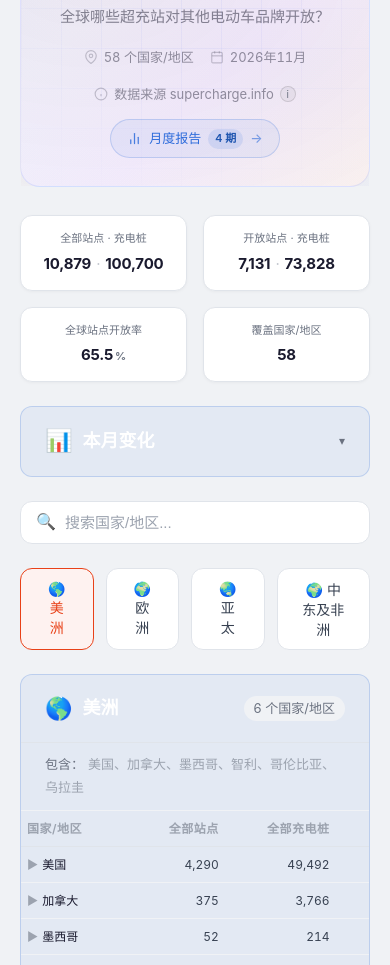
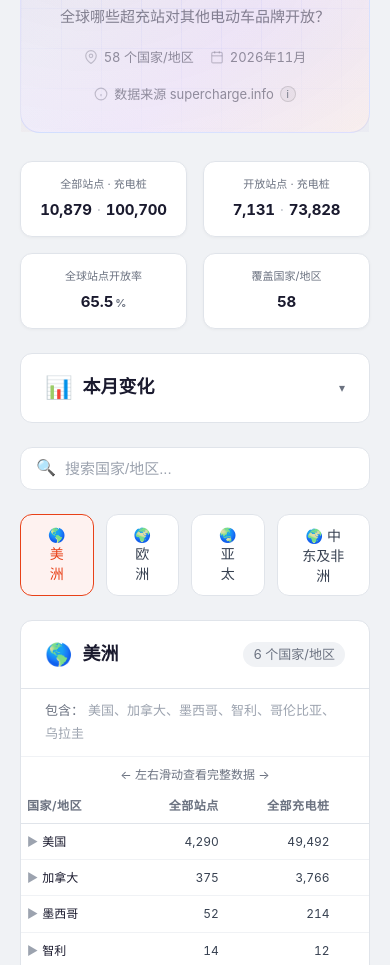
Before and after one commit to pingshanfloyd/tesla-supercharger-preview, a plain HTML site: page index.html in a window 390 px wide. Shown: the part 133-1098 px from the top of the page. Drawn offline with Linux system fonts and the light colour scheme.

Commit message:
revert: 主页回滚至 24408ba292（今早版本），撤销今日 reports 入口与区域样式调整

```diff
--- a/index.html
+++ b/index.html
@@ -98,8 +98,8 @@ body {
 .sub-tooltip li::before { content: '· '; color: #4a4a6a; }
 .stats-row { display: grid; grid-template-columns: repeat(4, 1fr); gap: 16px; margin-bottom: 24px; }
 .stat-card { background: #141420; border: 1px solid #1e1e30; border-radius: 12px; padding: 20px; text-align: center; }
-.stat-card .label { color: #6a6a8a; font-size: 13px; margin-bottom: 6px; }
-.stat-card .value { font-size: 20px; font-weight: 700; color: #fff; white-space: nowrap; letter-spacing: -0.2px; }
+.stat-card .label { color: #8a8aa8; font-size: 13px; margin-bottom: 6px; }
+.stat-card .value { font-size: 20px; font-weight: 700; color: #fff; white-space: nowrap; letter-spacing: -0.2px; font-variant-numeric: tabular-nums; }
 .stat-card .value.orange { color: #e84118; }
 .stat-card .value.green { color: #00d2d3; }
 .stat-card .value.blue { color: #54a0ff; }
@@ -114,7 +114,7 @@ body {
 .changes-section details[open] summary { border-bottom-color: #1e1e30; }
 .changes-section summary .icon { font-size: 22px; }
 .changes-section summary h2 { font-size: 18px; font-weight: 600; color: #fff; flex: 1; }
-.changes-section summary .toggle-hint { font-size: 12px; color: #4a4a6a; transition: transform 0.2s; }
+.changes-section summary .toggle-hint { font-size: 12px; color: #8a8aa8; transition: transform 0.2s; }
 .changes-section details[open] summary .toggle-hint { transform: rotate(180deg); }
 .changes-body { padding: 20px 24px; }
 .change-group { margin-bottom: 16px; }
@@ -126,14 +126,14 @@ body {
 .region-header { padding: 16px 24px; display: flex; align-items: center; gap: 10px; border-bottom: 1px solid #1e1e30; flex-wrap: wrap; }
 .region-header .icon { font-size: 22px; }
 .region-header h2 { font-size: 18px; font-weight: 600; color: #fff; }
-.region-header .count { margin-left: auto; background: #1e1e30; color: #8a8ab0; padding: 2px 10px; border-radius: 20px; font-size: 13px; }
+.region-header .count { margin-left: auto; background: #1e1e30; color: #8a8ab0; padding: 2px 10px; border-radius: 20px; font-size: 13px; font-variant-numeric: tabular-nums; }
 .region-countries { padding: 10px 24px; color: #6a6a8a; font-size: 13px; border-bottom: 1px solid #12121e; line-height: 1.8; }
 .region-countries span { color: #8a8ab0; margin-right: 4px; }
 .table-scroll { overflow-x: auto; -webkit-overflow-scrolling: touch; }
 .table-scroll::-webkit-scrollbar { height: 6px; }
 .table-scroll::-webkit-scrollbar-thumb { background: #33334a; border-radius: 3px; }
 .data-table { width: 100%; border-collapse: collapse; }
-.data-table th { text-align: left; padding: 12px 20px; color: #6a6a8a; font-size: 12px; font-weight: 600; text-transform: uppercase; letter-spacing: 0.5px; border-bottom: 1px solid #1e1e30; }
+.data-table th { text-align: left; padding: 12px 20px; color: #8a8aa8; font-size: 12px; font-weight: 600; text-transform: uppercase; letter-spacing: 0.5px; border-bottom: 1px solid #1e1e30; }
 .data-table th:first-child { min-width: 5.5em; }
 .data-table td { padding: 10px 20px; font-size: 14px; border-bottom: 1px solid #12121e; }
 .data-table th { white-space: nowrap; }
@@ -150,11 +150,15 @@ body {
 .pct-bar.mid { background: linear-gradient(90deg, #54a0ff, #2e86de); }
 .pct-bar.low { background: linear-gradient(90deg, #feca57, #ff9f43); }
 .pct-bar.very-low { background: linear-gradient(90deg, #ff6b6b, #ee5a24); }
-.pct-val { min-width: 48px; text-align: right; font-size: 13px; font-weight: 600; }
+.pct-val { min-width: 48px; text-align: right; font-size: 13px; font-weight: 600; font-variant-numeric: tabular-nums; }
 .pct-val.high { color: #00d2d3; }
 .pct-val.mid { color: #54a0ff; }
 .pct-val.low { color: #feca57; }
 .pct-val.very-low { color: #ff6b6b; }
+[data-theme="light"] .pct-val.high { color: #007f80; }
+[data-theme="light"] .pct-val.mid { color: #1a6fd4; }
+[data-theme="light"] .pct-val.low { color: #8a5e00; }
+[data-theme="light"] .pct-val.very-low { color: #d63031; }
 .full-row td { background: #0d1a0d; }
 .full-row .country { color: #00d2d3; }
 .footer { text-align: center; padding: 30px 20px; color: #4a4a6a; font-size: 13px; line-height: 1.8; max-width: 820px; margin: 0 auto; box-sizing: border-box; overflow-wrap: break-word; word-break: break-word; }
@@ -162,13 +166,13 @@ body {
 .footer a:hover { text-decoration: underline; }
 .footer-legal { padding-top: 0; text-align: left; color: #5a5a7a; font-size: 11.5px; line-height: 1.7; }
 .footer-legal p { margin: 5px 0; }
-.footer-base { margin-top: 14px; padding-top: 12px; border-top: 1px solid #1e1e30; color: #4a4a6a; font-size: 12px; }
-.footer-base a { color: #4a4a6a; }
+.footer-base { margin-top: 14px; padding-top: 12px; border-top: 1px solid #1e1e30; color: #8a8aa8; font-size: 12px; }
+.footer-base a { color: #8a8aa8; }
 [data-theme="light"] .footer { color: #9ca3af; }
 [data-theme="light"] .footer a { color: #2e6cdb; }
 [data-theme="light"] .footer-legal { color: #6b7280; }
-[data-theme="light"] .footer-base { border-top-color: #e4e7ec; color: #9ca3af; }
-[data-theme="light"] .footer-base a { color: #6b7280; }
+[data-theme="light"] .footer-base { border-top-color: #e4e7ec; color: #5f6673; }
+[data-theme="light"] .footer-base a { color: #5f6673; }
 .data-table tr.country-row { cursor: pointer; }
 .data-table tr.country-row:hover { background: #1a1a28; }
 .data-table tr.country-row td .expand-arrow { display: inline-block; transition: transform 0.2s; margin-right: 4px; font-size: 12px; color: #6a6a8a; }
@@ -280,36 +284,39 @@ body {
 .data-table th.sortable:hover { color: #fff; }
 .data-table th.sortable.sort-active { color: #54a0ff; }
 .data-table th .sort-arrow { font-size: 12px; margin-left: 4px; display: inline; }
-/* 月度报告 CTA（banner 内） */
-.reports-cta {
-    display: flex; align-items: center; justify-content: center; gap: 7px;
-    width: fit-content; margin: 18px auto 0;
-    padding: 9px 18px; border-radius: 24px;
-    background: rgba(84, 160, 255, 0.09);
-    border: 1px solid rgba(84, 160, 255, 0.22);
-    color: #8ab8ff; font-size: 13.5px; font-weight: 500;
-    text-decoration: none; transition: background .18s, border-color .18s, transform .18s;
-}
-.reports-cta:hover {
-    background: rgba(84, 160, 255, 0.17);
-    border-color: rgba(84, 160, 255, 0.45);
-    transform: translateY(-1px);
-}
-.reports-cta svg { width: 15px; height: 15px; opacity: 0.85; }
-.reports-cta .cta-badge {
-    font-size: 11px; font-weight: 600; padding: 1px 7px; border-radius: 20px;
-    background: rgba(84, 160, 255, 0.18); color: #a8ccff;
-    font-variant-numeric: tabular-nums;
-}
-.reports-cta .cta-arrow { opacity: 0.6; transition: transform .18s, opacity .18s; }
-.reports-cta:hover .cta-arrow { opacity: 1; transform: translateX(2px); }
+.archive-section { background: #141420; border: 1px solid #1e1e30; border-radius: 12px; margin-bottom: 20px; overflow: hidden; padding: 20px 24px; }
+.archive-section h3 { color: #fff; font-size: 16px; margin-bottom: 12px; }
+.archive-list { list-style: none; }
+.archive-list li { padding: 6px 0; font-size: 14px; }
+.archive-list li a { color: #54a0ff; text-decoration: none; }
+.archive-list li a:hover { text-decoration: underline; }
+.archive-list .arch-stats { color: #8a8aa8; font-size: 13px; margin-left: 8px; font-variant-numeric: tabular-nums; }
 @media (max-width: 900px) {
     .stats-row { grid-template-columns: repeat(2, 1fr); }
 }
 
 @media (max-width: 768px) {
     .table-scroll .data-table { min-width: 660px; }
+    /* 横向滚动时首列（国家/地区）固定，避免滚到右侧后丢失行坐标 */
+    .table-scroll .data-table th:first-child,
+    .table-scroll .data-table td:first-child {
+        position: sticky; left: 0; z-index: 2;
+        background: #141420; box-shadow: 1px 0 0 #1e1e30;
+    }
+    .table-scroll .data-table tbody tr:hover td:first-child { background: #1a1a28; }
+    .table-scroll .data-table .full-row td:first-child { background: #0d1a0d; }
+    [data-theme="light"] .table-scroll .data-table th:first-child,
+    [data-theme="light"] .table-scroll .data-table td:first-child {
+        background: #fff; box-shadow: 1px 0 0 #e0e4ea;
+    }
+    [data-theme="light"] .table-scroll .data-table tbody tr:hover td:first-child { background: #f8f9fb; }
+    [data-theme="light"] .table-scroll .data-table .full-row td:first-child { background: #ecfdf5; }
 }
+
+/* 窄屏表格横向滚动提示：容器内宽 < 表格 min-width(660px) 时表格必然溢出 */
+.scroll-hint { display: none; text-align: center; font-size: 12px; line-height: 1.6; color: #8a8aa8; padding: 8px 0 4px; }
+@media (max-width: 700px) { .scroll-hint { display: block; } }
+[data-theme="light"] .scroll-hint { color: #6b7280; }
 
 @media (max-width: 768px) {
     .stats-row { grid-template-columns: repeat(2, 1fr); }
@@ -446,18 +453,10 @@ body {
 [data-theme="light"] .stat-card .value .slash { color: #c0c4cc; }
 [data-theme="light"] .changes-section,
 [data-theme="light"] .region-section,
-[data-theme="light"] .reports-cta {
-    background: rgba(46, 108, 219, 0.06);
-    border-color: rgba(46, 108, 219, 0.22);
-    color: #2e6cdb;
-}
-[data-theme="light"] .reports-cta:hover {
-    background: rgba(46, 108, 219, 0.13);
-    border-color: rgba(46, 108, 219, 0.45);
-}
-[data-theme="light"] .reports-cta .cta-badge { background: rgba(46, 108, 219, 0.12); color: #1f56b0; }
+[data-theme="light"] .archive-section { background: #fff; border-color: #e0e4ea; }
 [data-theme="light"] .changes-section summary h2,
 [data-theme="light"] .region-header h2,
+[data-theme="light"] .archive-section h3 { color: #1a1a2e; }
 [data-theme="light"] .changes-section details[open] summary { border-bottom-color: #e0e4ea; }
 [data-theme="light"] .changes-section summary .toggle-hint { color: #6b7280; }
 [data-theme="light"] .change-group-title { color: #6b7280; }
@@ -466,7 +465,7 @@ body {
 [data-theme="light"] .region-header .count { background: #f0f2f5; color: #6b7280; }
 [data-theme="light"] .region-countries { color: #9ca3af; border-bottom-color: #f0f2f5; }
 [data-theme="light"] .region-countries span { color: #6b7280; }
-[data-theme="light"] .data-table th { color: #9ca3af; border-bottom-color: #e0e4ea; }
+[data-theme="light"] .data-table th { color: #6b7280; border-bottom-color: #e0e4ea; }
 [data-theme="light"] .data-table td { color: #374151; border-bottom-color: #f0f2f5; }
 [data-theme="light"] .data-table .country { color: #1a1a2e; }
 [data-theme="light"] .data-table .num { color: #374151; }
@@ -505,10 +504,10 @@ body {
 [data-theme="light"] .info-icon { background: rgba(0,0,0,0.04); border-color: rgba(0,0,0,0.12); color: #6b7280; }
 [data-theme="light"] .sub-tooltip::before { border-bottom-color: #e0e4ea; }
 [data-theme="light"] .data-table tr.country-row td .expand-arrow { color: #9ca3af; }
-
+[data-theme="light"] .archive-list li a { color: #2e6cdb; }
+[data-theme="light"] .archive-list .arch-stats { color: #6b7280; }
 @media (max-width: 768px) {
     .header-tech { padding: 32px 20px 28px; }
-    .reports-cta { margin-top: 15px; padding: 8px 16px; font-size: 13px; }
     .header-tech h1 { font-size: 24px; }
 }
     </style>
@@ -561,12 +560,6 @@ function renderMain() {
                 </div>
             </span>
         </div>
-        <a class="reports-cta" href="reports/">
-            <svg viewBox="0 0 24 24" fill="none" stroke="currentColor" stroke-width="2" stroke-linecap="round"><line x1="18" y1="20" x2="18" y2="10"/><line x1="12" y1="20" x2="12" y2="4"/><line x1="6" y1="20" x2="6" y2="14"/></svg>
-            <span>月度报告</span>
-            <span class="cta-badge">${(D.archive && D.archive.length) || 0} 期</span>
-            <span class="cta-arrow">→</span>
-        </a>
     </div>
     <div class="stats-row">
         <div class="stat-card"><div class="label">全部站点 · 充电桩</div><div class="value">${fmt(D.totalSites)}<span class="slash">·</span>${fmt(D.totalStalls)}</div></div>
@@ -595,7 +588,7 @@ function renderMain() {
         const ss = regionSortState[ridx] || { col: null, asc: true };
         html += `<div class="region-section" id="region-${ridx}"><div class="region-header"><span class="icon">${region.icon}</span><h2>${region.name}</h2><span class="count">${region.countries.length} 个国家/地区</span></div>`;
         html += `<div class="region-countries"><span>包含：</span>${countryList}</div>`;
-        html += `<div class="table-scroll"><table class="data-table" data-region="${ridx}"><thead><tr>`;
+        html += `<div class="scroll-hint">← 左右滑动查看完整数据 →</div><div class="table-scroll"><table class="data-table" data-region="${ridx}"><thead><tr>`;
         html += `<th>国家/地区</th>`;
         html += `<th class="sortable" style="text-align:right" onclick="handleSort(${ridx},'total')${ss.col==='total'?' sort-active':''}">全部站点${ss.col==='total'?`<span class="sort-arrow">${ss.asc?'↑':'↓'}</span>`:''}</th>`;
         html += `<th class="sortable" style="text-align:right" onclick="handleSort(${ridx},'totalStalls')${ss.col==='totalStalls'?' sort-active':''}">全部充电桩${ss.col==='totalStalls'?`<span class="sort-arrow">${ss.asc?'↑':'↓'}</span>`:''}</th>`;
@@ -661,6 +654,13 @@ function renderMain() {
         });
         html += `</tbody></table></div></div>`;
     });
+    if (D.archive && D.archive.length > 0) {
+        html += `<div class="archive-section"><h3>📅 历史数据</h3><ul class="archive-list">`;
+        D.archive.forEach(a => {
+            html += `<li><a href="${a.url}">${a.label}</a><span class="arch-stats">${a.stats}</span></li>`;
+        });
+        html += `</ul></div>`;
+    }
     html += `<div class="footer">
         <div class="footer-legal">
             <p><strong>独立声明：</strong>tesla.gann.ing 是独立的第三方数据追踪项目，与 Tesla, Inc.（特斯拉公司）及其关联公司不存在任何隶属、授权、认可或赞助关系。“Tesla”“特斯拉”“Supercharger”及相关标识为其各自权利人所有的商标，本站仅为客观说明数据对象而使用。</p>
```
